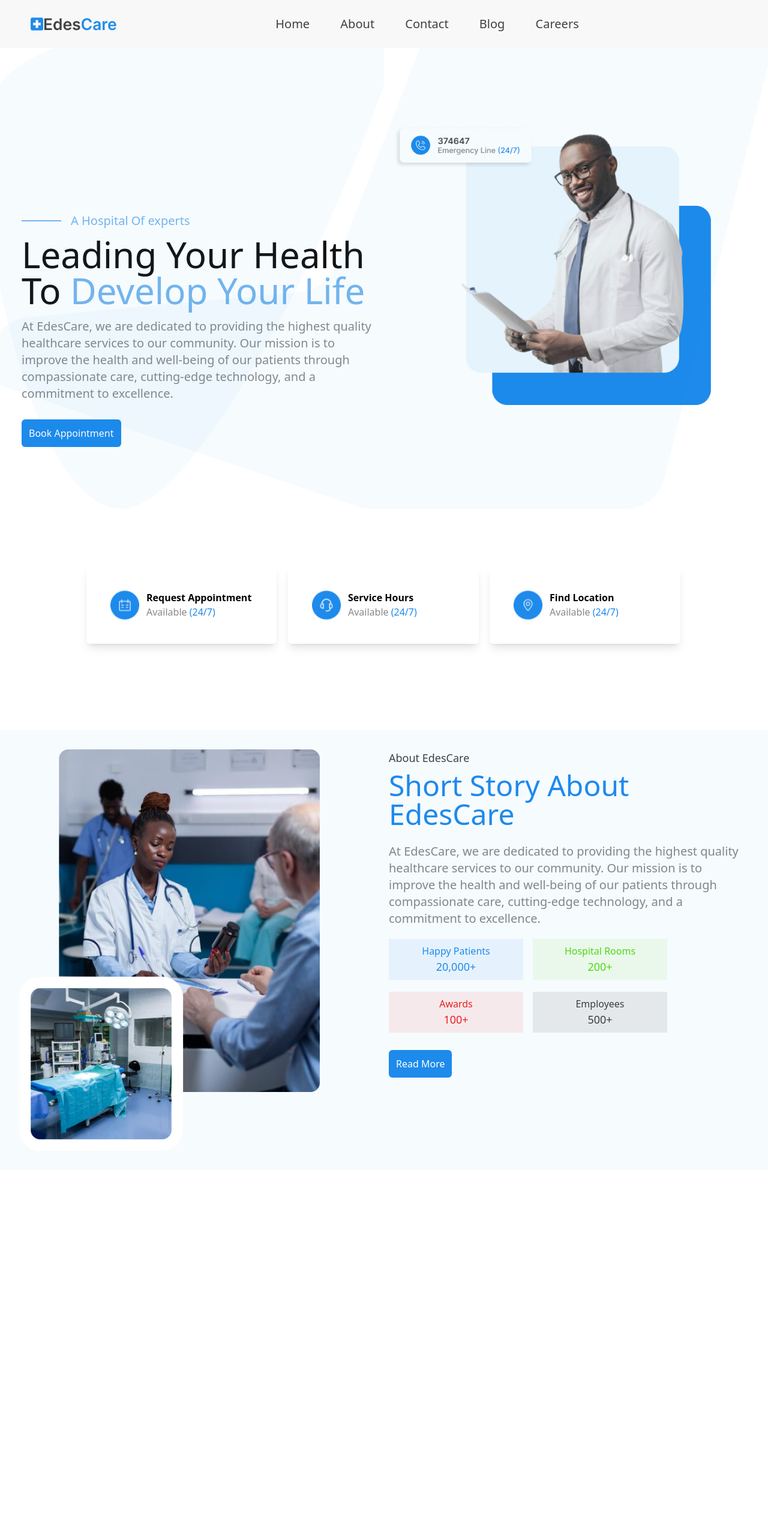
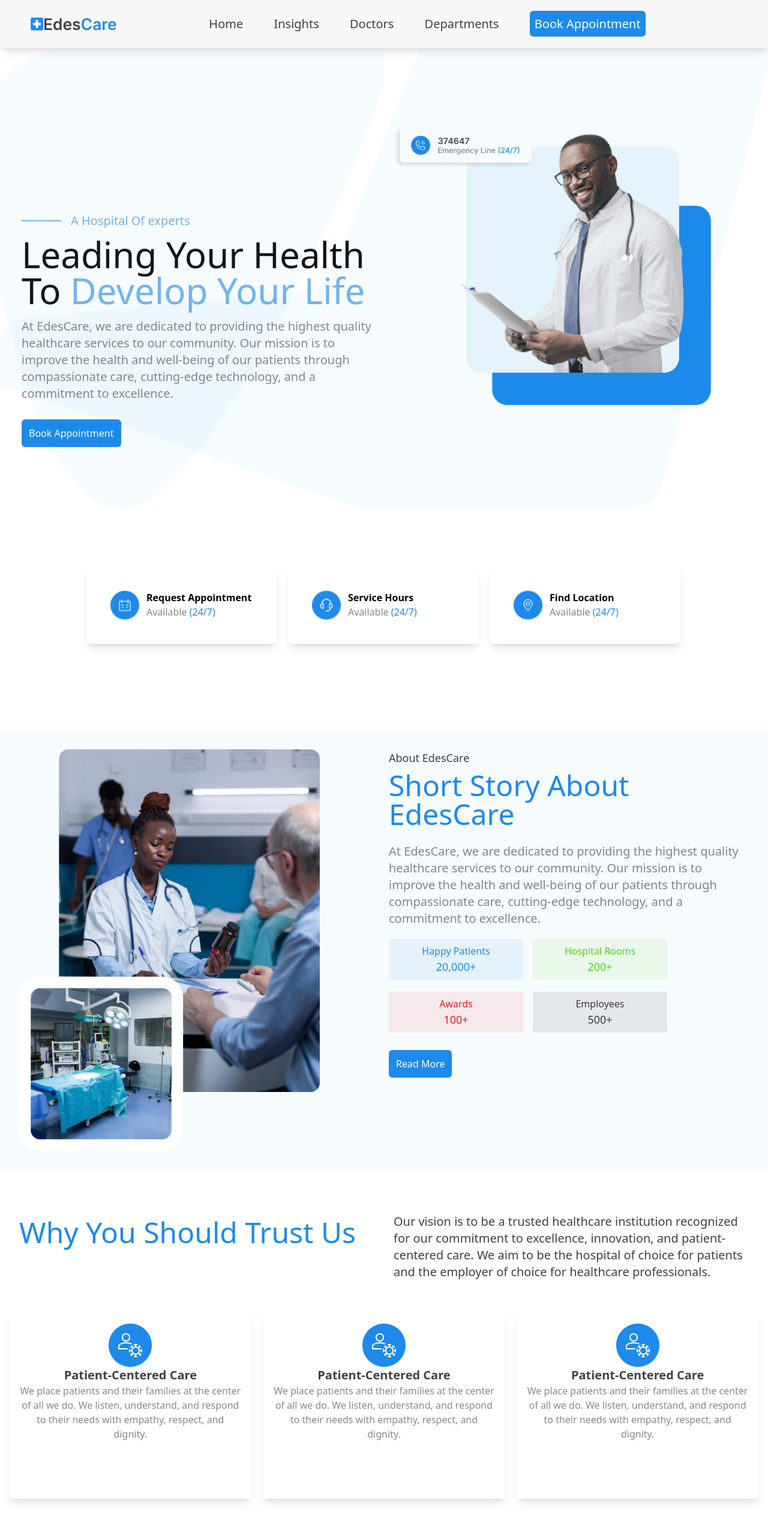
Before and after one commit to alimuhammeddev/Edescare, a plain HTML site: page index.html in a window 1280 px wide. Shown: the top 2560 px of the page at 60% size. Before the commit the page ends 1950 px from the top, so only its background shows below. Drawn offline with nearby package versions, Linux system fonts and the light colour scheme.

Commit message:
worked on about us and trust us page

```diff
--- a/index.html
+++ b/index.html
@@ -11,7 +11,7 @@
 </head>
 </head>
 <body>
-    <header class="bg-[#f8f8f8] z-20 fixed top-0 left-0 w-full">
+    <header class="bg-[#f8f8f8] z-20 fixed top-0 left-0 w-full shadow-lg">
         <nav class="flex justify-between items-center w-[92%] mx-auto py-6">
             <div>
                 <img src="/img/logo 1.png" class="w-36" alt="">
@@ -22,16 +22,16 @@
                         <a class="text-[#121212CC] hover:text-[#1D8AEC] transition ease-out duration-500 text-xl" href="#">Home</a>
                     </li>
                     <li>
-                        <a class="text-[#121212CC] hover:text-[#1D8AEC] transition ease-out duration-500 text-xl" href="#">About</a>
+                        <a class="text-[#121212CC] hover:text-[#1D8AEC] transition ease-out duration-500 text-xl" href="#">Insights</a>
                     </li>
                     <li>
-                        <a class="text-[#121212CC] hover:text-[#1D8AEC] transition ease-out duration-500 text-xl" href="#">Contact</a>
+                        <a class="text-[#121212CC] hover:text-[#1D8AEC] transition ease-out duration-500 text-xl" href="#">Doctors</a>
                     </li>
                     <li>
-                        <a class="text-[#121212CC] hover:text-[#1D8AEC] transition ease-out duration-500 text-xl" href="#">Blog</a>
+                        <a class="text-[#121212CC] hover:text-[#1D8AEC] transition ease-out duration-500 text-xl" href="#">Departments</a>
                     </li>
                     <li>
-                        <a class="text-[#121212CC] hover:text-[#1D8AEC] transition ease-out duration-500 text-xl" href="#">Careers</a>
+                        <a class="text-[#ffffff] bg-[#1D8AEC] p-2 rounded-md text-xl" href="#">Book Appointment</a>
                     </li>
                 </ul>
             </div>
@@ -141,6 +141,51 @@
         </div>
     </div>
 
+    <div>
+        <div class="container mx-auto p-4 mt-10">
+            <div class="grid grid-cols-1 md:grid-cols-2 lg:grid-cols-2">
+                <div class="p-4">
+                    <h1 class="text-3xl text-[#1D8AEC] lg:text-5xl mt-2 font-medium">Why You Should Trust Us</h1>
+                </div>
+                <div class="p-4">
+                    <h2 class="text-[#121212CC] lg:text-xl text-lg">Our vision is to be a trusted healthcare institution recognized for our commitment to excellence, innovation, and patient-centered care. We aim to be the hospital of choice for patients and the employer of choice for healthcare professionals.</h2>
+                </div>
+            </div>
+            <div>
+                <div class="grid grid-cols-1 md:grid-cols-3 lg:grid-cols-3 gap-5 mt-10">
+                    <div class="mx-auto p-4 bg-[#FFFFFF] w-fit shadow-lg overflow-hidden pb-24 z-10">
+                        <img src="/img/care.png" alt="" style="display: block;margin-left: auto;margin-right: auto;">
+                        <h1 class="text-center text-[#121212CC] text-xl font-semibold">Patient-Centered Care</h1>
+                        <p class="text-center text-[#12121280] text-base">We place patients and their families at the center of all we do. We listen, understand, and respond to their needs with empathy, respect, and dignity.</p>
+                    </div>
+                    <div class="mx-auto p-4 bg-[#FFFFFF] w-fit shadow-lg overflow-hidden pb-24 z-10">
+                        <img src="/img/care.png" alt="" style="display: block;margin-left: auto;margin-right: auto;">
+                        <h1 class="text-center text-[#121212CC] text-xl font-semibold">Patient-Centered Care</h1>
+                        <p class="text-center text-[#12121280] text-base">We place patients and their families at the center of all we do. We listen, understand, and respond to their needs with empathy, respect, and dignity.</p>
+                    </div>
+                    <div class="mx-auto p-4 bg-[#FFFFFF] w-fit shadow-lg overflow-hidden pb-24 z-10">
+                        <img src="/img/care.png" alt="" style="display: block;margin-left: auto;margin-right: auto;">
+                        <h1 class="text-center text-[#121212CC] text-xl font-semibold">Patient-Centered Care</h1>
+                        <p class="text-center text-[#12121280] text-base">We place patients and their families at the center of all we do. We listen, understand, and respond to their needs with empathy, respect, and dignity.</p>
+                    </div>
+                </div>
+            </div>
+        </div>
+    </div>
+    <div>
+        <div class="container mx-auto p-4 mt-10">
+            <div class="grid grid-cols-1 md:grid-cols-2 lg:grid-cols-2">
+                <div class="p-4">
+                    <img src="/img/image 3.png" alt="">
+                </div>
+                <div class="p-4">
+                    <h1 class="text-lg text-[#121212CC] font-semibold text-right">Appointment</h1>
+                    <h2 class="text-3xl lg:text-5xl text-right text-[#1D8AEC] font-medium">Widest Network Of HealthCare</h2>
+                </div>
+            </div>
+        </div>
+    </div>
+
 
 
 
```
Also changed, not shown: img/doc 1.png, img/doc 2.png, img/doc 3.png, img/doc 4.png.
